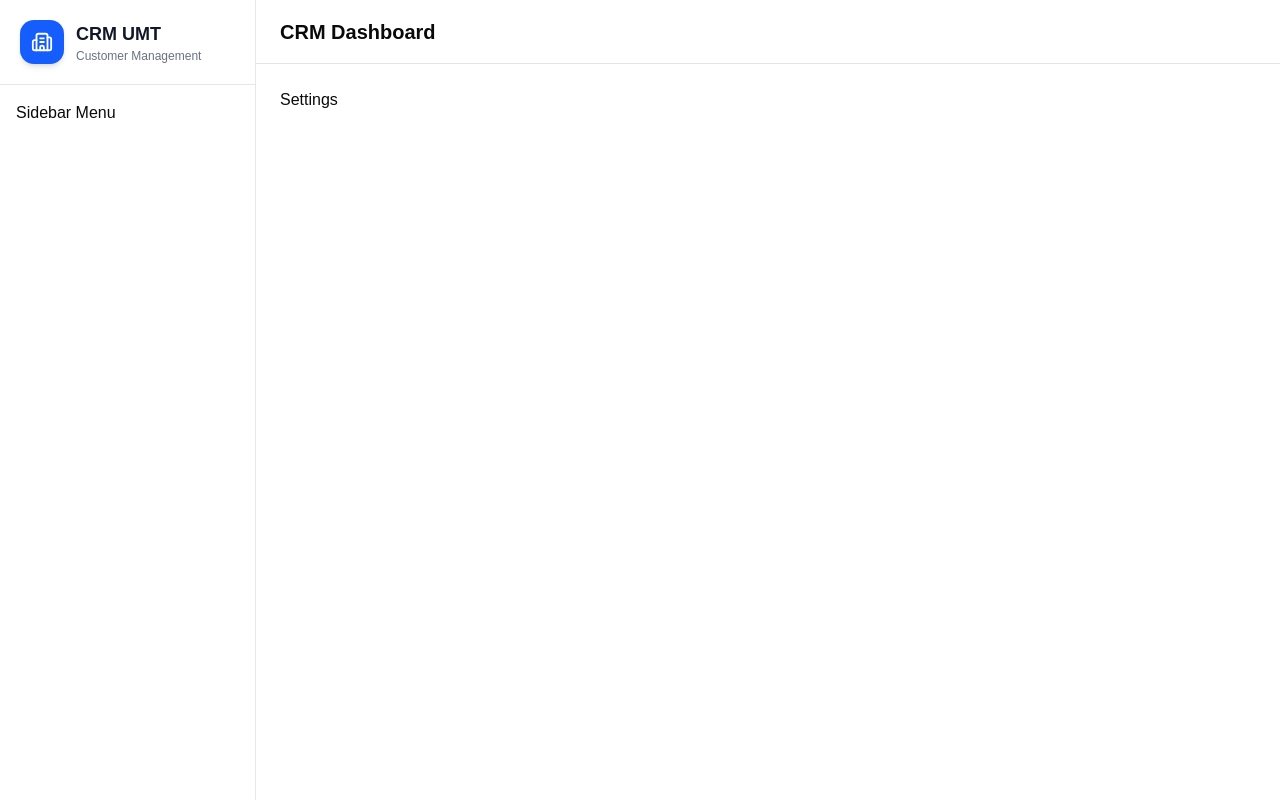
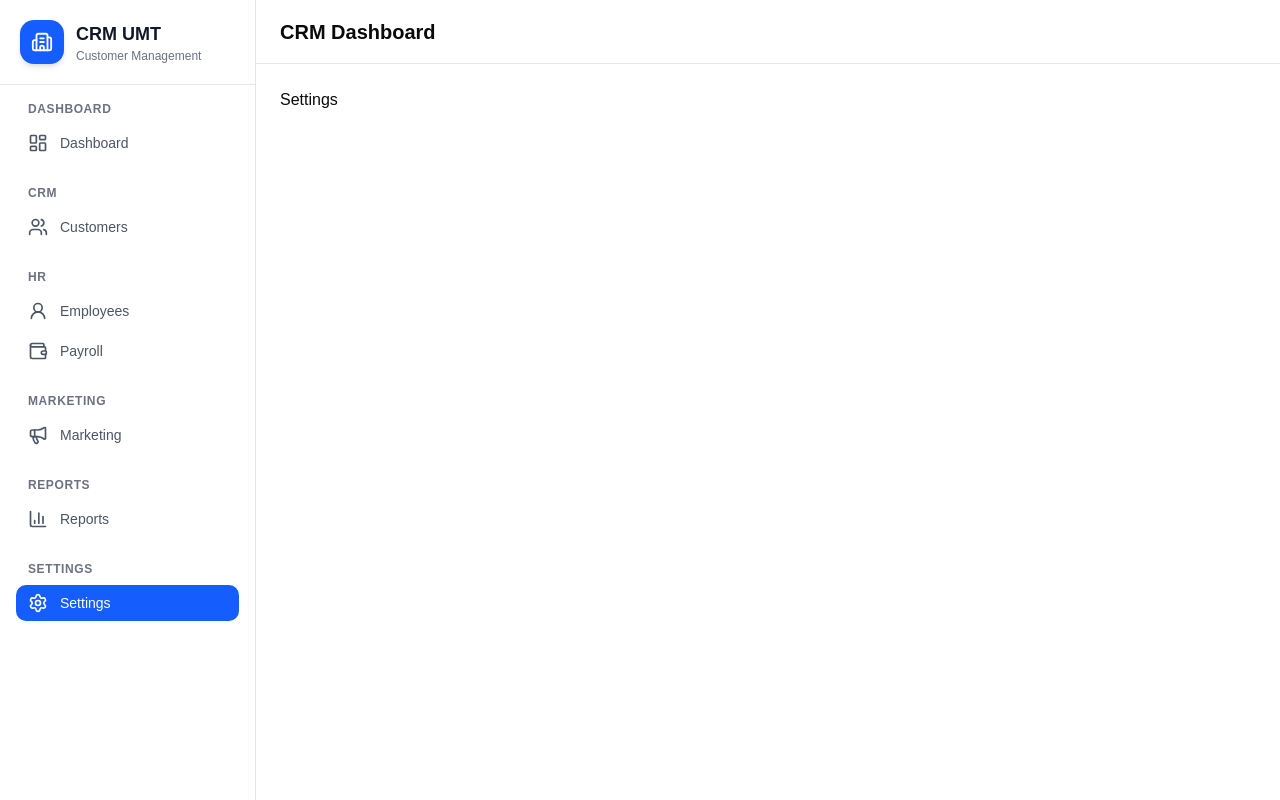
Before and after one commit to ayushiumt31-eng/crm-umt, a React (Vite) app in the folder frontend/: page /settings in a window 1280 px wide. Built offline with nearby package versions, Linux system fonts and the light colour scheme.

Commit message:
Complete sidebar groups and navigation

```diff
--- a/frontend/src/components/layout/Sidebar/Sidebar.tsx
+++ b/frontend/src/components/layout/Sidebar/Sidebar.tsx
@@ -1,12 +1,16 @@
 import SidebarLogo from "./SidebarLogo";
+import SidebarGroup from "./SidebarGroup";
+import { sidebarMenu } from "@/constants/sidebarMenu";
 
 export default function Sidebar() {
   return (
-    <aside className="flex h-screen w-64 flex-col border-r border-gray-200 bg-white">
+    <aside className="flex h-screen w-64 flex-col border-r bg-white">
       <SidebarLogo />
 
-      <div className="flex-1 p-4">
-        Sidebar Menu
+      <div className="flex-1 overflow-y-auto p-4">
+        {sidebarMenu.map((group) => (
+          <SidebarGroup key={group.id} group={group} />
+        ))}
       </div>
     </aside>
   );
--- a/frontend/src/components/layout/Sidebar/SidebarGroup.tsx
+++ b/frontend/src/components/layout/Sidebar/SidebarGroup.tsx
@@ -1,14 +1,14 @@
-import type { SidebarGroup as SidebarGroupType } from "../../../types/sidebar";
+import type { SidebarGroup as SidebarGroupType } from "@/types/sidebar";
 import SidebarItem from "./SidebarItem";
 
-interface Props {
+interface SidebarGroupProps {
   group: SidebarGroupType;
 }
 
-const SidebarGroup = ({ group }: Props) => {
+export default function SidebarGroup({ group }: SidebarGroupProps) {
   return (
-    <div className="p-4">
-      <h3 className="mb-2 text-xs font-semibold uppercase text-gray-500">
+    <div className="mb-6">
+      <h3 className="mb-2 px-3 text-xs font-semibold uppercase tracking-wider text-gray-500">
         {group.title}
       </h3>
 
@@ -19,6 +19,4 @@ const SidebarGroup = ({ group }: Props) => {
       </div>
     </div>
   );
-};
-
-export default SidebarGroup;
+}
--- a/frontend/src/components/layout/Sidebar/SidebarItem.tsx
+++ b/frontend/src/components/layout/Sidebar/SidebarItem.tsx
@@ -1,5 +1,5 @@
 import { NavLink } from "react-router-dom";
-import type { SidebarSubItem } from "../../../types/sidebar";
+import type { SidebarSubItem } from "@/types/sidebar";
 
 interface SidebarItemProps {
   item: SidebarSubItem;
@@ -12,15 +12,15 @@ export default function SidebarItem({ item }: SidebarItemProps) {
     <NavLink
       to={item.path}
       className={({ isActive }) =>
-        `flex items-center gap-3 rounded-lg px-4 py-2 text-sm font-medium transition-all
+        `flex items-center gap-3 rounded-lg px-3 py-2 text-sm font-medium transition-colors
         ${
           isActive
             ? "bg-blue-600 text-white"
-            : "text-gray-600 hover:bg-gray-100 hover:text-black"
+            : "text-gray-600 hover:bg-gray-100 hover:text-gray-900"
         }`
       }
     >
-      <Icon size={18} />
+      <Icon className="h-5 w-5" />
       <span>{item.title}</span>
     </NavLink>
   );
--- a/frontend/tsconfig.app.json
+++ b/frontend/tsconfig.app.json
@@ -7,6 +7,7 @@
     "types": ["vite/client"],
     "allowArbitraryExtensions": true,
     "skipLibCheck": true,
+    "ignoreDeprecations": "6.0",
     "baseUrl": ".",
     "paths": {
       "@/*": ["src/*"]
```
